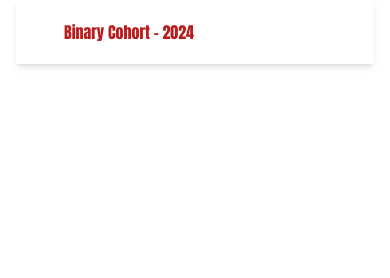
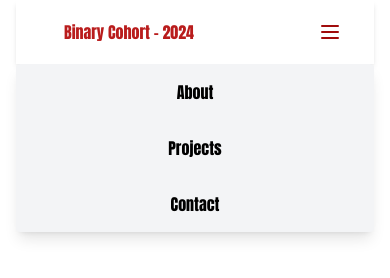
Before and after one commit to KaReeeeeeeeEM/Cohort, a website: page index.html in a window 390 px wide. Drawn offline with nearby package versions, Linux system fonts and the light colour scheme; a web font is replaced by a local one.

Commit message:
feat: implemented the dropdown for small devices

```diff
--- a/index.html
+++ b/index.html
@@ -11,14 +11,16 @@
     <link rel="stylesheet" href="src/index.css">
     <title>Binary Cohort - 2024</title>
 </head>
-<body class="px-4 md:px-12 lg:px-20">
+<body class="px-4 md:px-12 lg:px-20 z-30">
     <!-- this is the nav section -->
      <nav>
-        <div class="flex justify-between items-center w-full h-16 bg-white shadow-md px-8 md:px-12">
+        <div class="flex relative justify-between items-center w-full h-16 bg-white shadow-md px-8 md:px-12">
             <div class="flex items-center">
                 <img class="h-4 w-8 hidden lg:block lg:h-6 lg:w-16" src="src/assets/bin10labs.png" alt="Binary Cohort logo">
                 <span class="ml-4 lg:ml-8 lg:text-2xl text-red-700 font-bold">Binary Cohort - 2024</span>
             </div>
+
+            <!-- for large devices -->
             <div class="hidden lg:flex items-center">
                 <ul class="flex space-x-4">
                     <li><a href="#about" class="hover:text-red-700">About</a></li>
@@ -26,6 +28,17 @@
                     <li><a href="#contact" class="hover:text-red-700">Contact</a></li>
                 </ul>
             </div>
+
+            <!-- for small devices -->
+             <div class="h-6 w-6 lg:hidden">
+                <svg viewBox="0 0 24 24" fill="none" xmlns="http://www.w3.org/2000/svg"><g id="SVGRepo_bgCarrier" stroke-width="0"></g><g id="SVGRepo_tracerCarrier" stroke-linecap="round" stroke-linejoin="round"></g><g id="SVGRepo_iconCarrier"> <path d="M4 18L20 18" stroke="#a10c0c" stroke-width="2" stroke-linecap="round"></path> <path d="M4 12L20 12" stroke="#a10c0c" stroke-width="2" stroke-linecap="round"></path> <path d="M4 6L20 6" stroke="#a10c0c" stroke-width="2" stroke-linecap="round"></path> </g></svg>
+             </div>
+
+             <div id="dropdown" class="absolute shadow-lg bg-gray-100 flex flex-col items-center justify-center top-16 left-0 w-full rounded">
+                    <span class="my-2 py-2 rounded w-full text-center hover:text-white hover:bg-red-700"><a href="#about" class="hover:text-red-700">About</a></span>
+                    <span class="my-2 py-2 rounded w-full text-center hover:text-white hover:bg-red-700"><a href="#projects" class="hover:text-red-700">Projects</a></span>
+                    <span class="my-2 py-2 rounded w-full text-center hover:text-white hover:bg-red-700"><a href="#contact" class="hover:text-red-700">Contact</a></span>
+             </div>
         </div>
      </nav>
 </body>
```
